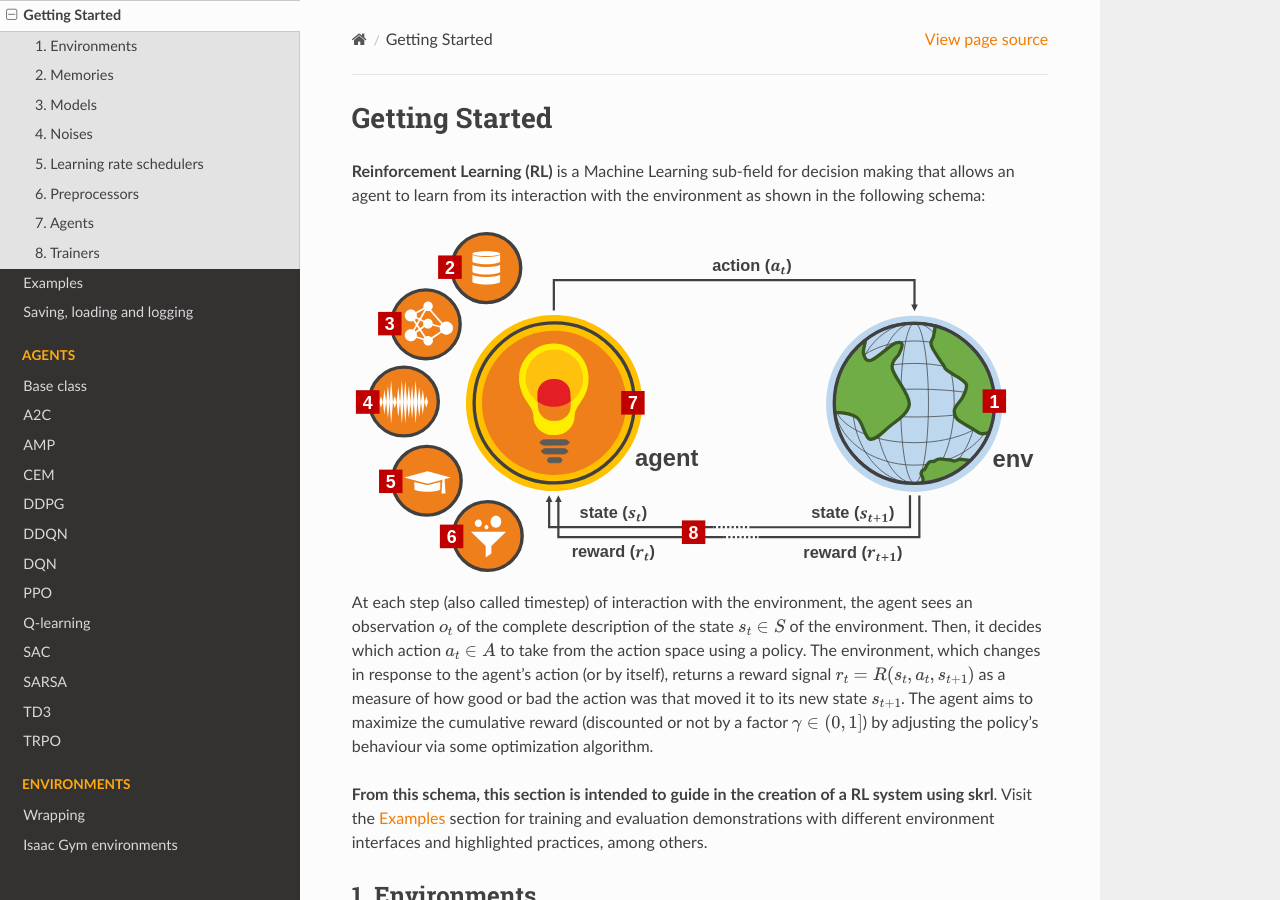
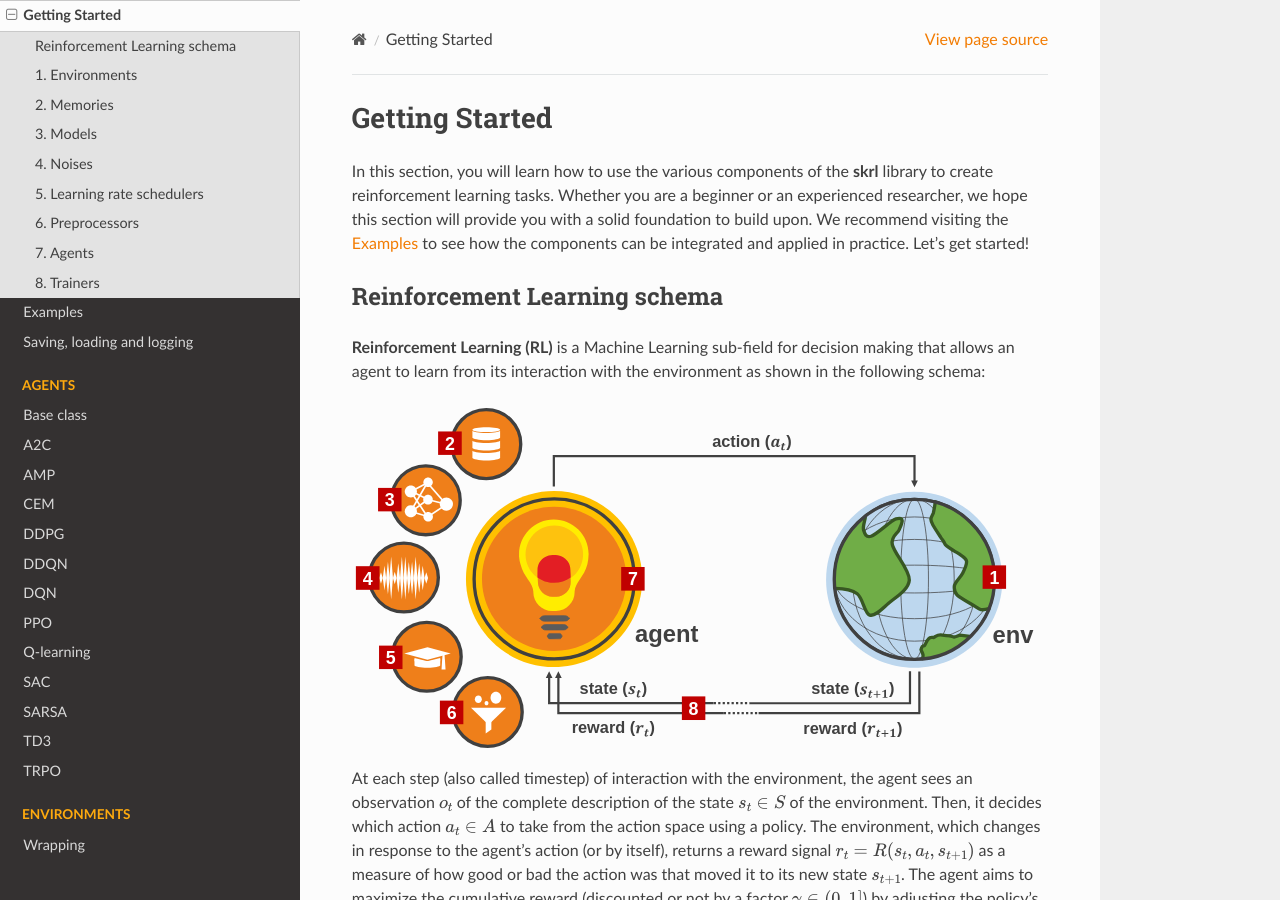
Before and after one commit to Toni-SM/skrl, a Sphinx documentation site: the page built from docs/source/intro/getting_started.rst, in a window 1280 px wide and 900 px high. Built offline with Sphinx 7.4.7 and the Read the Docs theme 2.0.0, drawn with Linux system fonts in a browser that asks for light colours.

Commit message:
Add introductory text

```diff
--- a/docs/source/intro/getting_started.rst
+++ b/docs/source/intro/getting_started.rst
@@ -1,5 +1,10 @@
 Getting Started
 ===============
+
+In this section, you will learn how to use the various components of the **skrl** library to create reinforcement learning tasks. Whether you are a beginner or an experienced researcher, we hope this section will provide you with a solid foundation to build upon. We recommend visiting the :ref:`Examples <examples>` to see how the components can be integrated and applied in practice. Let's get started!
+
+Reinforcement Learning schema
+-----------------------------
 
 **Reinforcement Learning (RL)** is a Machine Learning sub-field for decision making that allows an agent to learn from its interaction with the environment as shown in the following schema:
 
@@ -14,7 +19,7 @@ Getting Started
 
 At each step (also called timestep) of interaction with the environment, the agent sees an observation :math:`o_t` of the complete description of the state :math:`s_t \in S` of the environment. Then, it decides which action :math:`a_t \in A` to take from the action space using a policy. The environment, which changes in response to the agent's action (or by itself), returns a reward signal :math:`r_t = R(s_t, a_t, s_{t+1})` as a measure of how good or bad the action was that moved it to its new state :math:`s_{t+1}`. The agent aims to maximize the cumulative reward (discounted or not by a factor :math:`\gamma \in (0,1]`) by adjusting the policy's behaviour via some optimization algorithm.
 
-**From this schema, this section is intended to guide in the creation of a RL system using skrl**. Visit the :ref:`Examples <examples>` section for training and evaluation demonstrations with different environment interfaces and highlighted practices, among others.
+**From this schema, this section is intended to guide in the creation of a RL system using skrl**
 
 1. Environments
 ---------------
```
